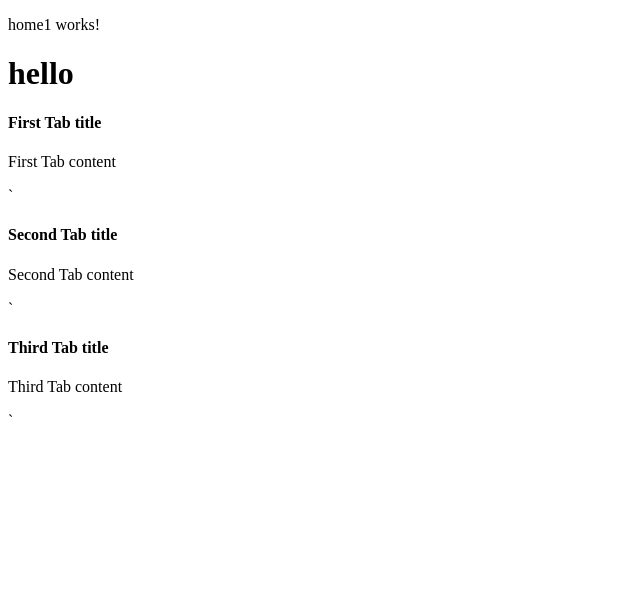
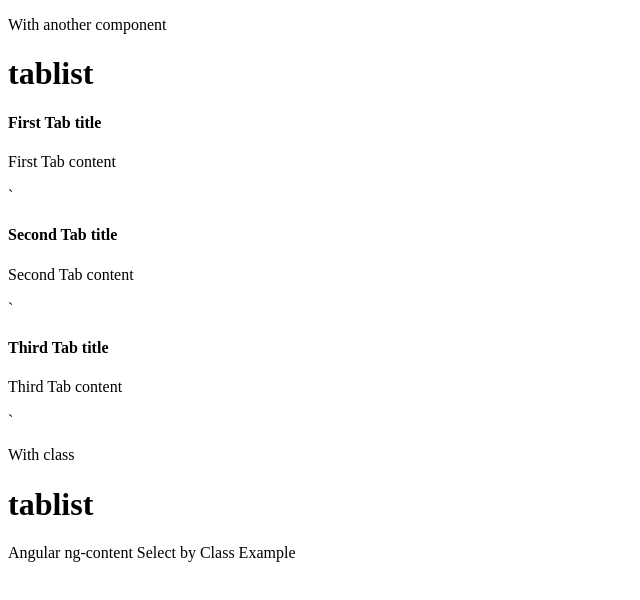
Before and after one commit to angulardevelopment/ng-content, an Angular app: page / in a window 1280 px wide. Shown: the top 600 px of the page, without its empty margins (0-640 px from the left). Built offline with nearby package versions, Linux system fonts and the light colour scheme.

Commit message:
commnets updated

```diff
--- a/src/app/home1/home1.component.html
+++ b/src/app/home1/home1.component.html
@@ -1,4 +1,13 @@
-<p>home1 works!</p>
+<p>With another component</p>
 <app-tablist>
   <app-tab *ngFor="let tab of tabs" [tab]="tab"></app-tab>
   </app-tablist>
+
+
+<p>With class</p>
+
+  <app-tablist>
+    <div class="header">
+       Angular ng-content Select by Class Example
+    </div>
+    </app-tablist>
--- a/src/app/tablist/tablist.component.html
+++ b/src/app/tablist/tablist.component.html
@@ -1,2 +1,7 @@
-<h1>hello</h1>
+<h1>tablist</h1>
+
+<!-- we can create reusable component with ng-content -->
 <ng-content></ng-content>
+
+<!-- bind data with class -->
+<ng-content select=".header"></ng-content>
--- a/src/app/tablist/tablist.component.ts
+++ b/src/app/tablist/tablist.component.ts
@@ -11,10 +11,12 @@ import { TabComponent } from "../tab/tab.component";
   templateUrl: './tablist.component.html',
   styleUrls: ['./tablist.component.css']
 })
-export class TablistComponent{
+export class TablistComponent {
+  //  return directives
+  @ContentChildren(TabComponent) tabList: QueryList<TabComponent>;
 
-@ContentChildren(TabComponent) tabList: QueryList<TabComponent>;
   ngAfterContentInit() {
-this.tabList.toArray()[0].printTitle();
+    // to run methods of tab component
+    // this.tabList.toArray()[0].printTitle();
   }
 }
```
Lines whose indentation alone changed are shown as unchanged.
